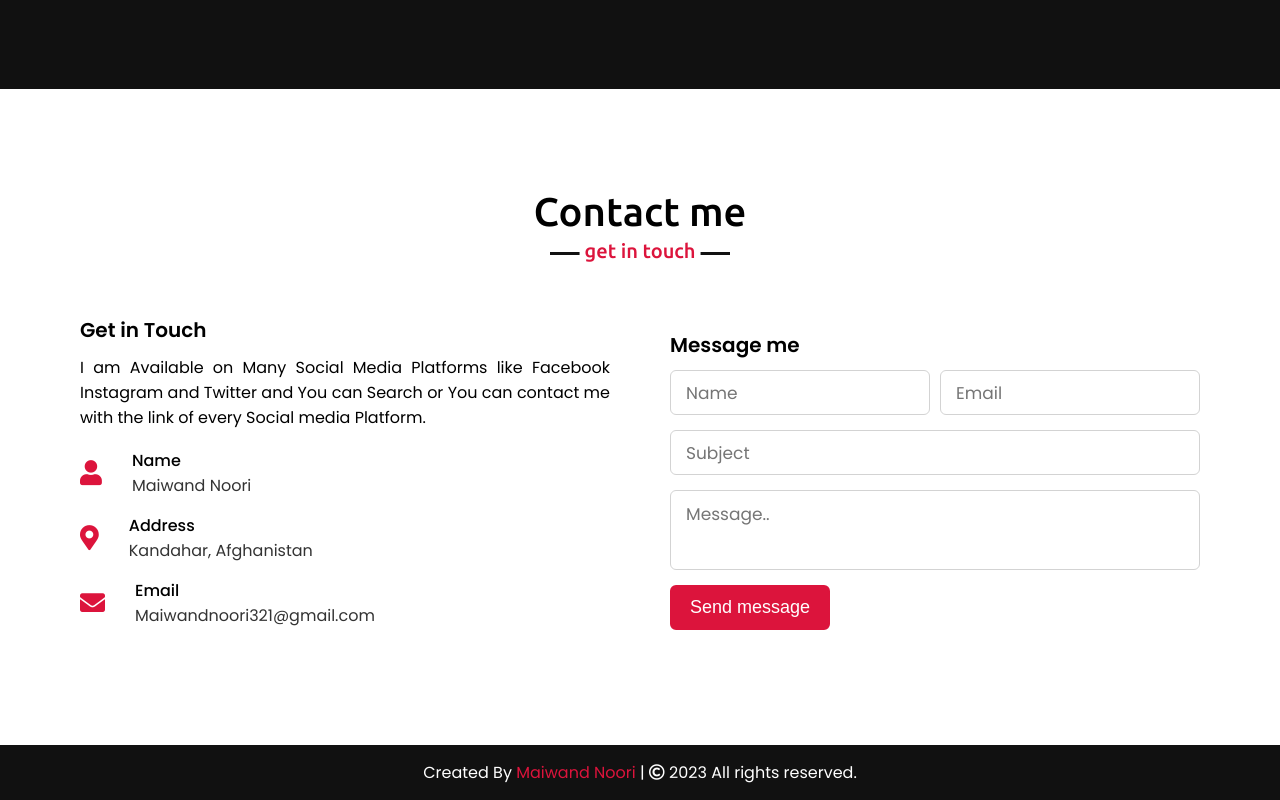
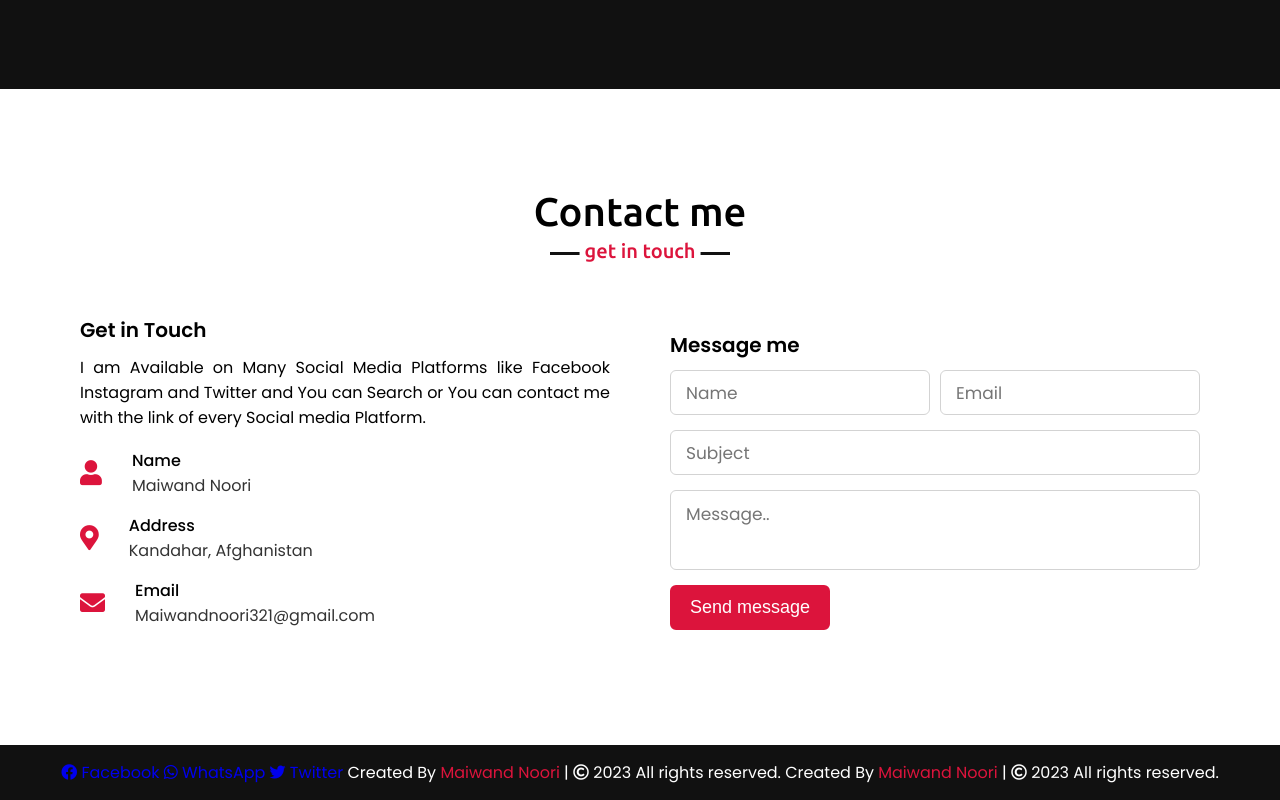
Before and after one commit to Maiwandnoori813/Portfolio, a plain HTML site: page index.html in a window 1280 px wide. Shown: the part 3413-4213 px from the top of the page. Drawn offline with nearby package versions, Linux system fonts and the light colour scheme.

Commit message:
index.html

```diff
--- a/index.html
+++ b/index.html
@@ -256,6 +256,18 @@
 
     <!-- footer section start -->
     <footer>
+        <!-- Add the Font Awesome stylesheet -->
+<link rel="stylesheet" href="https://cdnjs.cloudflare.com/ajax/libs/font-awesome/5.15.3/css/all.min.css" />
+
+<!-- Facebook link with icon -->
+<a href="https://www.facebook.com/profile.php?id=100087573885843" target="_blank"><i class="fab fa-facebook"></i> Facebook</a>
+
+<!-- WhatsApp link with icon -->
+<a href="https://wa.me/700934051" target="_blank"><i class="fab fa-whatsapp"></i> WhatsApp</a>
+
+<!-- Twitter link with icon -->
+<a href="https://www.twitter.com/maiwand_noori11" target="_blank"><i class="fab fa-twitter"></i> Twitter</a>
+        <span>Created By <a href="https://www.Facebook.com/maiwand.nori.33">Maiwand Noori</a> | <span class="far fa-copyright"></span> 2023 All rights reserved.</span>
         <span>Created By <a href="https://www.Facebook.com/Maiwandnoori">Maiwand Noori</a> | <span class="far fa-copyright"></span> 2023 All rights reserved.</span>
     </footer>
 
```
